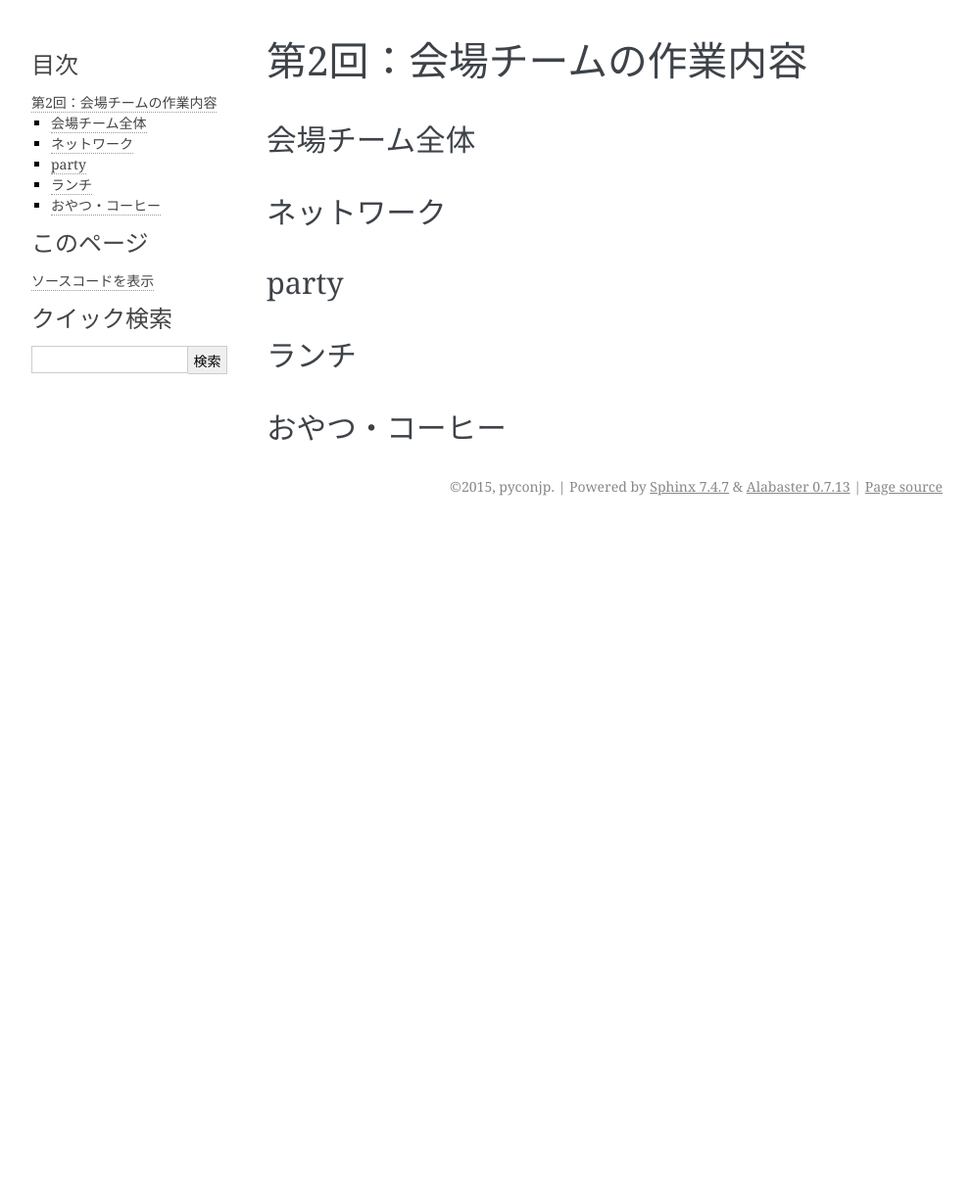
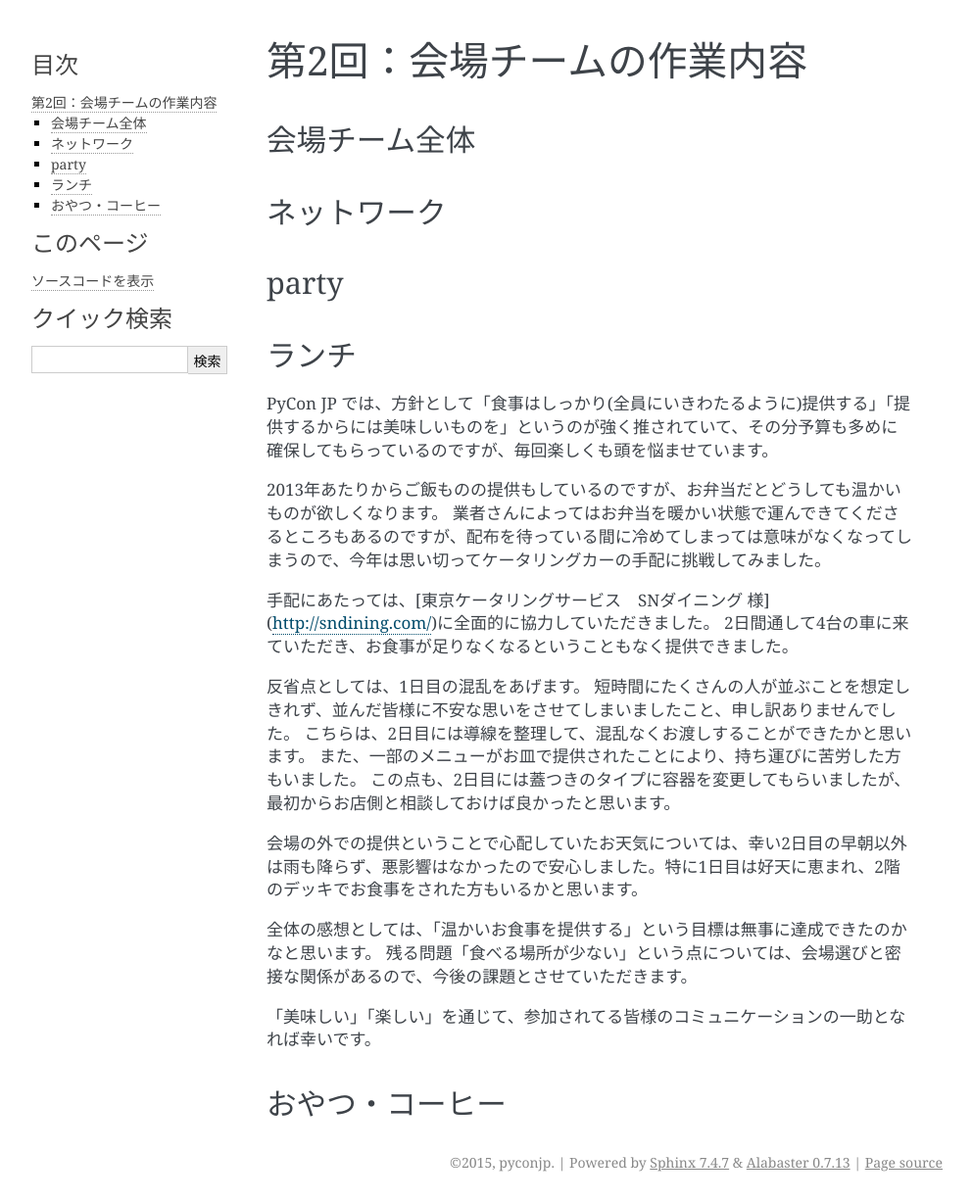
Before and after one commit to pyconjp/codezine-after-reports2015, a Sphinx documentation site: the page built from source/02_venue.rst, in a window 1280 px wide. Shown: the whole page at 98% size, without its empty margins (148-1140 px from the left). Built offline with Sphinx 7.4.7, drawn with Linux system fonts in a browser that asks for light colours; before the commit the page ends 900 px from its top, so only the background shows below that.

Commit message:
ナツさんの分(ランチ部分)を追加

```diff
--- a/source/02_venue.rst
+++ b/source/02_venue.rst
@@ -14,5 +14,27 @@ party
 ランチ
 ======
 
+PyCon JP では、方針として「食事はしっかり(全員にいきわたるように)提供する」「提供するからには美味しいものを」というのが強く推されていて、その分予算も多めに確保してもらっているのですが、毎回楽しくも頭を悩ませています。
+
+2013年あたりからご飯ものの提供もしているのですが、お弁当だとどうしても温かいものが欲しくなります。
+業者さんによってはお弁当を暖かい状態で運んできてくださるところもあるのですが、配布を待っている間に冷めてしまっては意味がなくなってしまうので、今年は思い切ってケータリングカーの手配に挑戦してみました。
+
+手配にあたっては、[東京ケータリングサービス　SNダイニング 様](http://sndining.com/)に全面的に協力していただきました。
+2日間通して4台の車に来ていただき、お食事が足りなくなるということもなく提供できました。
+
+反省点としては、1日目の混乱をあげます。
+短時間にたくさんの人が並ぶことを想定しきれず、並んだ皆様に不安な思いをさせてしまいましたこと、申し訳ありませんでした。
+こちらは、2日目には導線を整理して、混乱なくお渡しすることができたかと思います。
+また、一部のメニューがお皿で提供されたことにより、持ち運びに苦労した方もいました。
+この点も、2日目には蓋つきのタイプに容器を変更してもらいましたが、最初からお店側と相談しておけば良かったと思います。
+
+会場の外での提供ということで心配していたお天気については、幸い2日目の早朝以外は雨も降らず、悪影響はなかったので安心しました。特に1日目は好天に恵まれ、2階のデッキでお食事をされた方もいるかと思います。
+
+全体の感想としては、「温かいお食事を提供する」という目標は無事に達成できたのかなと思います。
+残る問題「食べる場所が少ない」という点については、会場選びと密接な関係があるので、今後の課題とさせていただきます。
+
+「美味しい」「楽しい」を通じて、参加されてる皆様のコミュニケーションの一助となれば幸いです。
+
+
 おやつ・コーヒー
 ================
```
